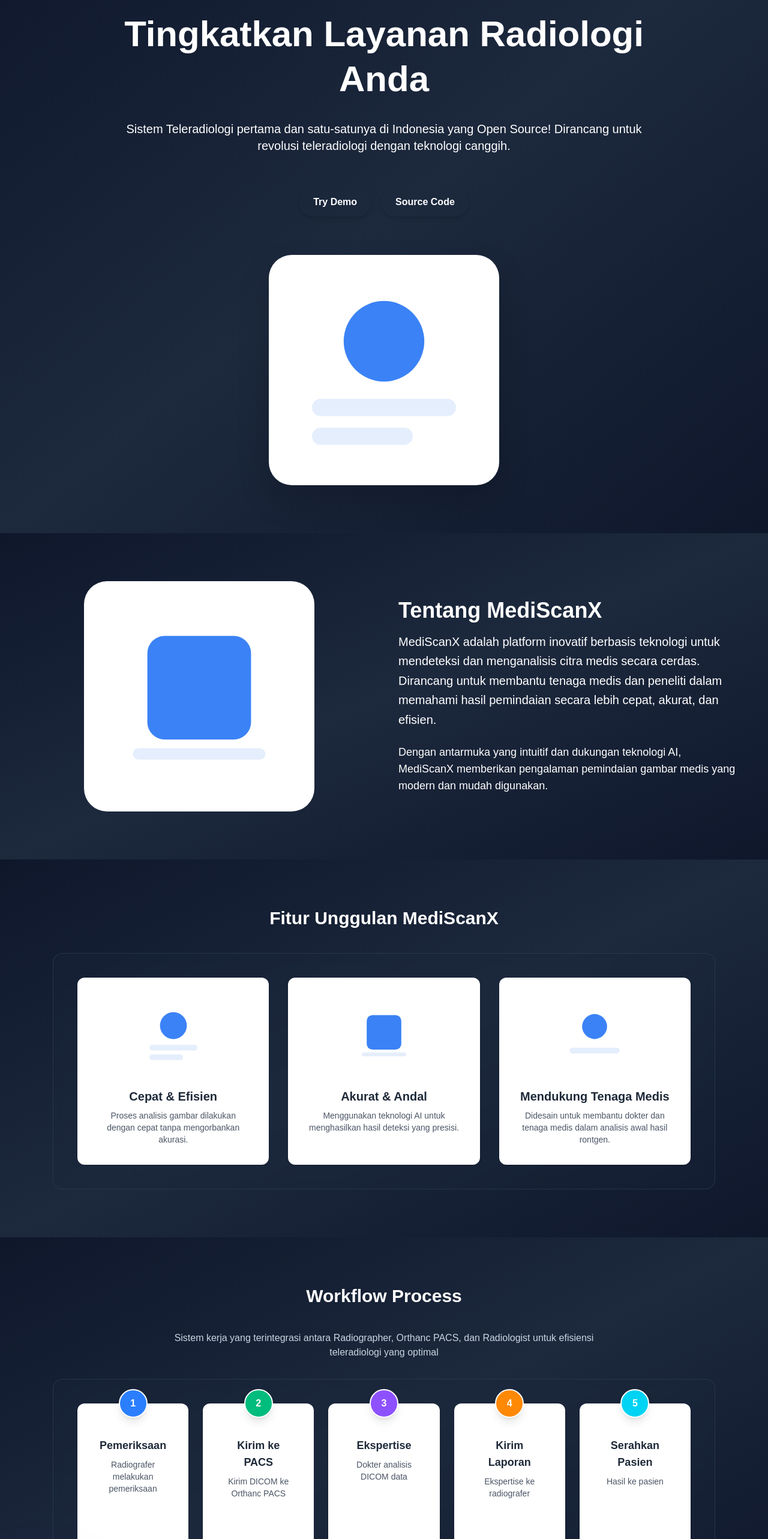
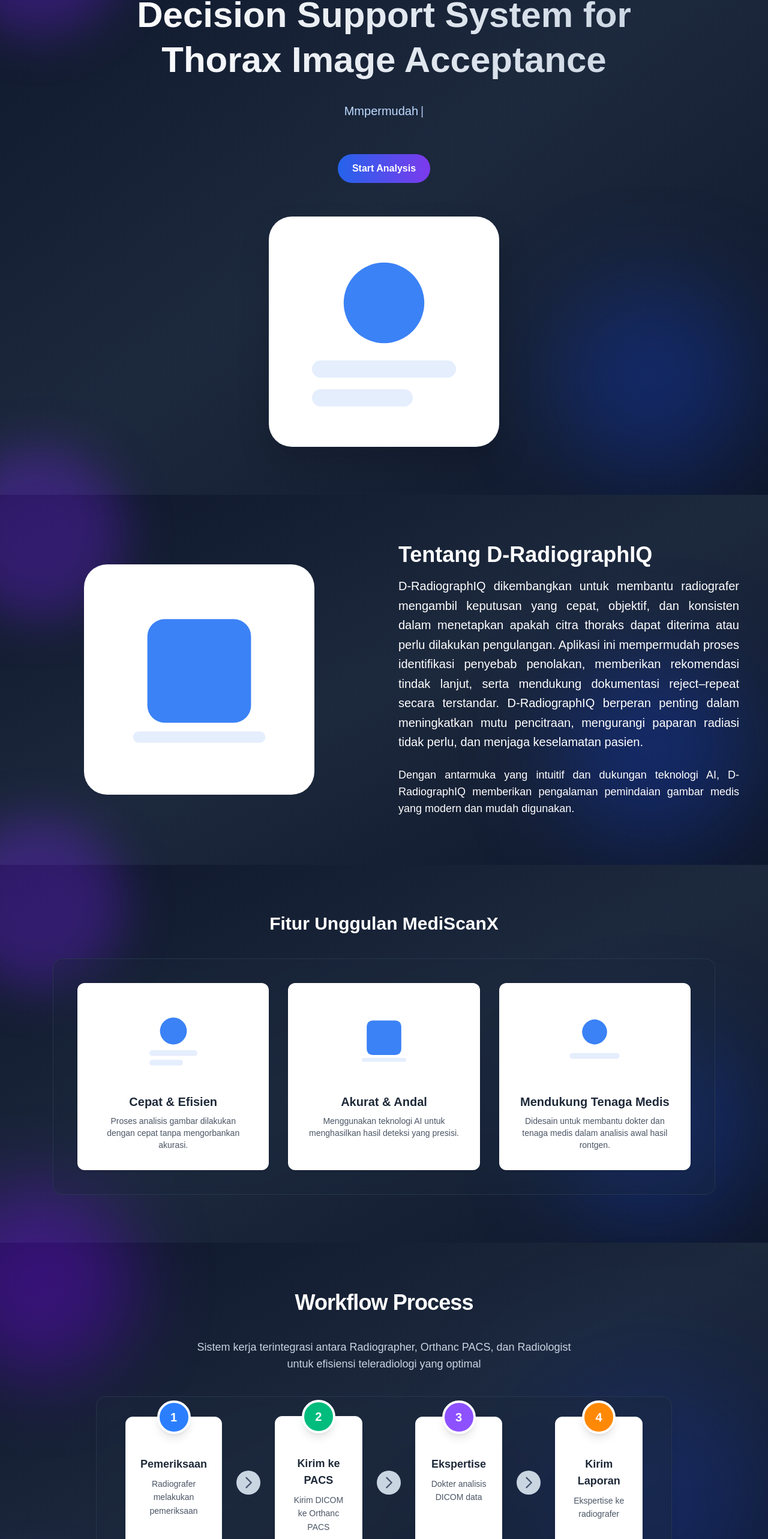
Before and after one commit to MochammadAnda/Aplikasi-Medis, a Next.js app: page / in a window 1280 px wide. Shown: the part 147-2713 px from the top of the page at 60% size. Built offline with nearby package versions, Linux system fonts and the light colour scheme.

Commit message:
perubahan kedua

```diff
--- a/src/app/layout.tsx
+++ b/src/app/layout.tsx
@@ -2,8 +2,8 @@
 import "./globals.css";
 
 export const metadata = {
-  title: "MediScanX",
-  description: "Your first step to intelligent medical imaging",
+  title: "D-RadiographIQ",
+  description: "Decision Support System for Thorax Image Acceptance",
 };
 
 export default function RootLayout({ children }: { children: React.ReactNode }) {
--- a/src/components/About.jsx
+++ b/src/components/About.jsx
@@ -4,8 +4,15 @@
 
 export default function About() {
   return (
-    <section id="about" className="w-full bg-gradient-to-br from-slate-900 via-slate-800 to-slate-900 text-white py-20">
-      <div className="max-w-7xl mx-auto px-6 md:px-12">
+    <section id="about" className="w-full bg-gradient-to-br from-slate-900 via-slate-800 to-slate-900 text-white py-20 relative overflow-visible">
+      {/* Dekorasi blur background sama seperti Hero (tuned) */}
+      <div className="absolute -top-20 -left-20 w-72 h-72 bg-violet-600/30 rounded-full blur-2xl z-0 pointer-events-none"></div>
+      <div className="absolute bottom-8 right-8 w-80 h-80 bg-blue-700/30 rounded-full blur-[80px] z-0 pointer-events-none"></div>
+      {/* Blur effect for section border (top)
+      <div className="absolute left-0 right-0 -top-6 h-12 pointer-events-none z-10">
+        <div className="w-full h-full bg-gradient-to-t from-slate-900/80 via-slate-900/40 to-transparent backdrop-blur-md"></div>
+      </div> */}
+      <div className="max-w-7xl mx-auto px-6 md:px-12 relative z-10">
         <div className="flex flex-col md:flex-row items-center gap-12">
           {/* Gambar ilustrasi */}
           <div className="flex-1 flex justify-center">
@@ -16,12 +23,13 @@
 
           {/* Teks penjelasan */}
           <div className="flex-1 text-center md:text-left">
-            <h2 className="text-3xl md:text-4xl font-bold mb-4 text-primary-500">Tentang MediScanX</h2>
-            <p className="text-lg md:text-xl mb-6 leading-relaxed text-on-primary">
-              MediScanX adalah platform inovatif berbasis teknologi untuk mendeteksi dan menganalisis citra medis secara cerdas. Dirancang untuk membantu tenaga medis dan peneliti dalam memahami hasil pemindaian secara lebih cepat, akurat,
-              dan efisien.
+            <h2 className="text-3xl md:text-4xl font-bold mb-4 text-primary-500">Tentang D-RadiographIQ</h2>
+            <p className="text-lg text-justify md:text-xl mb-6 leading-relaxed text-on-primary">
+              D-RadiographIQ dikembangkan untuk membantu radiografer mengambil keputusan yang cepat, objektif, dan konsisten dalam menetapkan apakah citra thoraks dapat diterima atau perlu dilakukan pengulangan. Aplikasi ini mempermudah
+              proses identifikasi penyebab penolakan, memberikan rekomendasi tindak lanjut, serta mendukung dokumentasi reject–repeat secara terstandar. D-RadiographIQ berperan penting dalam meningkatkan mutu pencitraan, mengurangi paparan
+              radiasi tidak perlu, dan menjaga keselamatan pasien.
             </p>
-            <p className="text-base md:text-lg text-on-primary/80">Dengan antarmuka yang intuitif dan dukungan teknologi AI, MediScanX memberikan pengalaman pemindaian gambar medis yang modern dan mudah digunakan.</p>
+            <p className="text-base text-justify md:text-lg text-on-primary/80">Dengan antarmuka yang intuitif dan dukungan teknologi AI, D-RadiographIQ memberikan pengalaman pemindaian gambar medis yang modern dan mudah digunakan.</p>
           </div>
         </div>
       </div>
--- a/src/components/Button.jsx
+++ b/src/components/Button.jsx
@@ -6,6 +6,7 @@
   const variants = {
     primary: "bg-primary-500 text-white hover:bg-white hover:text-primary-600 shadow-md hover:scale-110 hover:text-blue-600",
     outline: "bg-transparent text-white border border-white hover:bg-white hover:text-primary-600 shadow-md hover:scale-110",
+    secondary: "bg-primary-500 text-white hover:bg-white hover:text-primary-600 shadow-md hover:scale-110 hover:text-white",
   };
 
   const classes = `${base} ${variants[variant] ?? variants.primary} ${className}`;
--- a/src/components/Features.jsx
+++ b/src/components/Features.jsx
@@ -22,8 +22,15 @@
   ];
 
   return (
-    <section className="w-full py-20 bg-gradient-to-br from-slate-900 via-slate-800 to-slate-900 text-white" id="features">
-      <div className="max-w-6xl mx-auto text-center px-6">
+    <section className="w-full py-20 bg-gradient-to-br from-slate-900 via-slate-800 to-slate-900 text-white relative overflow-visible" id="features">
+      {/* Dekorasi blur background sama seperti Hero (tuned) */}
+      <div className="absolute -top-20 -left-20 w-72 h-72 bg-violet-600/30 rounded-full blur-2xl z-0 pointer-events-none"></div>
+      <div className="absolute bottom-8 right-8 w-80 h-80 bg-blue-700/30 rounded-full blur-[80px] z-0 pointer-events-none"></div>
+      {/* Blur effect for section border (top)
+      <div className="absolute left-0 right-0 -top-6 h-12 pointer-events-none z-10">
+        <div className="w-full h-full bg-gradient-to-t from-slate-900/80 via-slate-900/40 to-transparent backdrop-blur-md"></div>
+      </div> */}
+      <div className="max-w-6xl mx-auto text-center px-6 relative z-10">
         <h2 className="text-3xl font-bold text-white mb-10">Fitur Unggulan MediScanX</h2>
         <div className="relative bg-slate-800/30 border border-slate-700/60 rounded-2xl p-6 md:p-10 backdrop-blur-sm">
           <div className="grid grid-cols-1 md:grid-cols-3 gap-8">
--- a/src/components/Footer.jsx
+++ b/src/components/Footer.jsx
@@ -1,22 +1,28 @@
 export default function Footer() {
   return (
-    <footer className="w-full bg-gradient-to-br from-slate-900 via-slate-800 to-slate-900 text-white py-8">
-      <div className="max-w-7xl mx-auto px-6 md:px-12">
+    <footer className="w-full bg-gradient-to-br from-slate-900 via-slate-800 to-slate-900 text-white py-8 relative overflow-visible">
+      {/* Dekorasi blur background sama seperti Hero (tuned)
+      <div className="absolute -top-16 -left-16 w-64 h-64 bg-violet-600/30 rounded-full blur-2xl z-0 pointer-events-none"></div>
+      <div className="absolute bottom-6 right-6 w-72 h-72 bg-blue-700/30 rounded-full blur-[60px] z-0 pointer-events-none"></div> */}
+      {/* Blur effect for section border (top)
+      <div className="absolute left-0 right-0 -top-6 h-8 pointer-events-none z-10">
+        <div className="w-full h-full bg-gradient-to-t from-slate-900/80 via-slate-900/40 to-transparent backdrop-blur-md"></div>
+      </div> */}
+      <div className="max-w-7xl mx-auto px-6 md:px-12 relative z-10">
         {/*
           Semua elemen ditumpuk vertikal (flex-col) dan dirata-tengah (items-center)
         */}
         <div className="rounded-2xl p-2 md:p-2 flex flex-col items-center justify-center gap-4 text-center">
           {/* Blok 1: Logo/Brand */}
           <div className="flex items-center gap-3">
-            <div className="w-10 h-10 rounded-full bg-primary-500 flex items-center justify-center text-white font-bold">SM</div>
             <div>
-              <div className="font-semibold">MediScanX</div>
+              <div className="font-semibold">D-RadiographIQ</div>
               {/* <div className="text-sm text-on-primary/80">Empowering Indonesian healthcare</div> */}
             </div>
           </div>
 
           {/* Blok 2: Copyright */}
-          <div className="text-sm text-on-primary/80">© {new Date().getFullYear()} SiTerMid. Empowering Indonesian healthcare with open source teleradiology.</div>
+          <div className="text-sm text-on-primary/80">© {new Date().getFullYear()} D-RadiographIQ. Empowering Indonesian healthcare with open source teleradiology.</div>
 
           {/* Blok 3: Ikon Sosial (ditambahkan di bawah) */}
           {/* <div className="flex items-center gap-3 pt-2">
--- a/src/components/Hero.jsx
+++ b/src/components/Hero.jsx
@@ -1,27 +1,106 @@
+"use client"; // Penting untuk Next.js App Router karena menggunakan useState/useEffect
+
+import React, { useState, useEffect } from "react";
 import Image from "next/image";
 import Button from "./Button";
 
+// --- Komponen Typewriter ---
+const Typewriter = ({ text, speed = 40 }) => {
+  const [displayedText, setDisplayedText] = useState("");
+
+  useEffect(() => {
+    setDisplayedText(""); // Reset saat text input berubah
+    let i = 0;
+    const timer = setInterval(() => {
+      if (i < text.length) {
+        setDisplayedText((prev) => prev + text.charAt(i));
+        i++;
+      } else {
+        clearInterval(timer);
+      }
+    }, speed);
+
+    return () => clearInterval(timer);
+  }, [text, speed]);
+
+  return <span>{displayedText}</span>;
+};
+
 export default function Hero() {
+  // --- Data Deskripsi dari PDF  ---
+  const descriptions = [
+    "Membantu radiografer mengambil keputusan yang cepat, objektif, dan konsisten.",
+    "Mempermudah identifikasi penyebab penolakan: Rotasi, Low Exposure, Motion, hingga Artefak.",
+    "Meningkatkan mutu pencitraan serta mengurangi paparan radiasi yang tidak perlu.",
+    "Mendukung dokumentasi reject-repeat secara terstandar demi keselamatan pasien.",
+  ];
+
+  const [index, setIndex] = useState(0);
+
+  // Logika loop kalimat setiap 6 detik
+  useEffect(() => {
+    const interval = setInterval(() => {
+      setIndex((prevIndex) => (prevIndex + 1) % descriptions.length);
+    }, 6000);
+
+    return () => clearInterval(interval);
+  }, [descriptions.length]);
+
   return (
-    <section className="w-full bg-gradient-to-br from-slate-900 via-slate-800 to-slate-900 text-white py-20">
-      <div className="max-w-5xl mx-auto px-6 md:px-12 flex flex-col items-center text-center gap-8">
-        {/* Badge */}
-        <div className="mb-4">
-          <span className="inline-block bg-primary-700/20 text-white text-xs md:text-sm font-semibold px-4 py-2 rounded-full backdrop-blur border border-primary-700/40">Sistem Teleradiologi Open Source</span>
+    <section className="w-full bg-gradient-to-br from-slate-900 via-slate-800 to-slate-900 text-white py-20 relative overflow-visible">
+      {/* Dekorasi blur background (tuned) */}
+      <div className="absolute -top-20 -left-20 w-72 h-72 bg-violet-600/30 rounded-full blur-2xl z-0 pointer-events-none" />
+      <div className="absolute bottom-8 right-8 w-80 h-80 bg-blue-700/30 rounded-full blur-[80px] z-0 pointer-events-none" />
+
+      <div className="max-w-5xl mx-auto px-6 md:px-12 flex flex-col items-center text-center gap-4 relative z-10">
+        <div className="w-full flex flex-col items-center text-center gap-2 mb-2">
+          {/* Badge */}
+          <div className="mb-2">
+            <span
+              className="inline-block text-white text-xs md:text-sm font-semibold px-4 py-2 rounded-full border border-transparent shadow-md"
+              style={{
+                background: "linear-gradient(90deg, #2563eb 0%, #7c3aed 100%)",
+                boxShadow: "0 2px 8px 0 rgba(44, 62, 80, 0.15)",
+              }}
+            >
+              {/* Update sesuai Source 1 & 3 */}
+              D-RadiographIQ
+            </span>
+          </div>
+
+          {/* Headline */}
+          {/* Update sesuai Source 4 */}
+          <h1 className="text-4xl md:text-6xl font-bold leading-tight bg-gradient-to-r from-white to-slate-300 bg-clip-text text-transparent">Decision Support System for Thorax Image Acceptance</h1>
+
+          {/* Subheadline dengan Typewriter */}
+          {/* Container diberikan min-height (h-24/h-20) agar layout tidak naik-turun saat ganti teks */}
+          <div className="text-xl mb-4 md:text-xl mb-6 text-blue-200 flex items-center justify-center h-28 md:h-20" style={{ maxWidth: "750px" }}>
+            <p>
+              <Typewriter key={index} text={descriptions[index]} speed={30} />
+              <span className="animate-pulse ml-1">|</span>
+            </p>
+          </div>
+
+          {/* Buttons */}
+          <div className="flex flex-col sm:flex-row gap-4 justify-center">
+            <Button
+              href="#scan"
+              variant="secondary"
+              style={{
+                background: "linear-gradient(90deg, #2563eb 0%, #7c3aed 100%)",
+                boxShadow: "0 2px 8px 0 rgba(44, 62, 80, 0.15)",
+              }}
+            >
+              Start Analysis
+            </Button>
+            {/* <Button href="#about">Learn More</Button> */}
+          </div>
         </div>
-        {/* Headline */}
-        <h1 className="text-4xl md:text-6xl font-bold  leading-tight bg-gradient-to-r from-primary-200 via-secondary-200 to-primary-100 bg-clip-text">Tingkatkan Layanan Radiologi Anda</h1>
-        {/* Subheadline */}
-        <p className="text-xl md:text-xl mb-6 text-on-primary/80">Sistem Teleradiologi pertama dan satu-satunya di Indonesia yang Open Source! Dirancang untuk revolusi teleradiologi dengan teknologi canggih.</p>
-        {/* Buttons */}
-        <div className="flex flex-col sm:flex-row gap-4 justify-center">
-          <Button href="#scan">Try Demo</Button>
-          <Button href="#about">Source Code</Button>
-        </div>
+
         {/* Hero Illustration */}
         <div className="flex justify-center mt-8">
           <div className="relative w-72 h-72 md:w-96 md:h-96">
-            <Image src="/images/feature1.svg" alt="Hero Illustration" fill className="object-contain drop-shadow-2xl" priority />
+            <Image src="/images/feature1.svg" alt="Thorax Analysis Illustration" fill className="object-contain drop-shadow-2xl" priority />
           </div>
         </div>
       </div>
--- a/src/components/HowItWorks.jsx
+++ b/src/components/HowItWorks.jsx
@@ -28,32 +28,44 @@
       desc: "Ekspertise ke radiografer",
       color: "bg-orange-400",
     },
-    {
-      num: 5,
-      title: "Serahkan Pasien",
-      desc: "Hasil ke pasien",
-      color: "bg-cyan-400",
-    },
   ];
 
   return (
-    <section className="w-full py-20 bg-gradient-to-br from-slate-900 via-slate-800 to-slate-900 text-white" id="howitworks">
-      <div className="max-w-6xl mx-auto px-6 text-center">
-        <h2 className="text-3xl font-bold text-white mb-10">Workflow Process</h2>
-        <p className="text-sm md:text-base text-slate-300 mb-8 max-w-3xl mx-auto">Sistem kerja yang terintegrasi antara Radiographer, Orthanc PACS, dan Radiologist untuk efisiensi teleradiologi yang optimal</p>
+    <section className="w-full py-20 bg-gradient-to-br from-slate-900 via-slate-800 to-slate-900 text-white relative overflow-visible" id="howitworks">
+      {/* Dekorasi blur background sama seperti Hero */}
+      <div className="absolute -top-24 -left-24 w-80 h-80 bg-violet-700/40 rounded-full blur-3xl z-0"></div>
+      <div className="absolute bottom-0 right-0 w-96 h-96 bg-blue-800/40 rounded-full blur-[120px] z-0"></div>
+      {/* Blur effect for section border (top)
+      <div className="absolute left-0 right-0 -top-6 h-12 pointer-events-none z-10">
+        <div className="w-full h-full bg-gradient-to-t from-slate-900/80 via-slate-900/40 to-transparent backdrop-blur-md"></div>
+      </div> */}
+      <div className="max-w-5xl mx-auto px-4 md:px-8 text-center relative z-10">
+        <h2 className="text-3xl md:text-4xl font-extrabold text-white mb-6 md:mb-10 tracking-tight">Workflow Process</h2>
+        <p className="text-base md:text-lg text-slate-300 mb-10 max-w-2xl mx-auto">Sistem kerja terintegrasi antara Radiographer, Orthanc PACS, dan Radiologist untuk efisiensi teleradiologi yang optimal</p>
 
-        <div className="relative bg-slate-800/30 border border-slate-700/60 rounded-2xl p-6 md:p-10 backdrop-blur-sm">
-          {/* Grid layout (no horizontal scroll). Cards will wrap to multiple rows when needed. */}
-          <div className="grid grid-cols-1 sm:grid-cols-2 lg:grid-cols-3 xl:grid-cols-5 gap-6">
-            {steps.map((step) => (
-              <div key={step.num} className="relative bg-white p-8 pt-14 rounded-xl shadow hover:shadow-lg flex flex-col items-center text-center min-h-[220px] md:min-h-[240px]">
-                <div className="absolute -top-6 left-1/2 transform -translate-x-1/2">
-                  <span className={`${step.color} inline-flex items-center justify-center w-12 h-12 rounded-full text-white font-semibold shadow-lg border-2 border-white`}>{step.num}</span>
+        <div className="relative bg-slate-800/40 border border-slate-700/60 rounded-2xl p-4 md:p-8 backdrop-blur-sm shadow-lg">
+          {/* Mobile: grid, Desktop: flex row with arrows between cards */}
+          <div className="flex flex-col md:flex-row items-center justify-center gap-0 w-full">
+            {steps.map((step, idx) => (
+              <React.Fragment key={step.num}>
+                <div className="relative bg-white p-6 pt-14 rounded-xl shadow-md hover:shadow-xl flex flex-col items-center text-center min-h-[220px] transition-all duration-200 border border-slate-100 w-full md:w-1/4 mx-0 md:mx-4 mb-8 md:mb-0">
+                  <div className="absolute -top-7 left-1/2 -translate-x-1/2">
+                    <span className={`${step.color} inline-flex items-center justify-center w-14 h-14 rounded-full text-white text-xl font-bold shadow-lg border-4 border-white`}>{step.num}</span>
+                  </div>
+                  <h3 className="text-lg font-semibold text-gray-800 mb-2 mt-2">{step.title}</h3>
+                  <p className="text-sm text-gray-600 leading-relaxed">{step.desc}</p>
                 </div>
-
-                <h3 className="text-lg font-semibold text-gray-800 mb-2">{step.title}</h3>
-                <p className="text-sm text-gray-600">{step.desc}</p>
-              </div>
+                {/* Panah di antara card, di luar card, hanya tampil di desktop */}
+                {idx < steps.length - 1 && (
+                  <div className="hidden md:flex items-center justify-center">
+                    <span className="w-10 h-10 bg-slate-300 rounded-full flex items-center justify-center mx-2">
+                      <svg width="28" height="28" fill="none" viewBox="0 0 24 24" stroke="currentColor" className="text-slate-600">
+                        <path strokeLinecap="round" strokeLinejoin="round" strokeWidth={2} d="M9 5l7 7-7 7" />
+                      </svg>
+                    </span>
+                  </div>
+                )}
+              </React.Fragment>
             ))}
           </div>
         </div>
```
Also changed, not shown: src/components/CTASection.jsx (+9 -2 lines).
